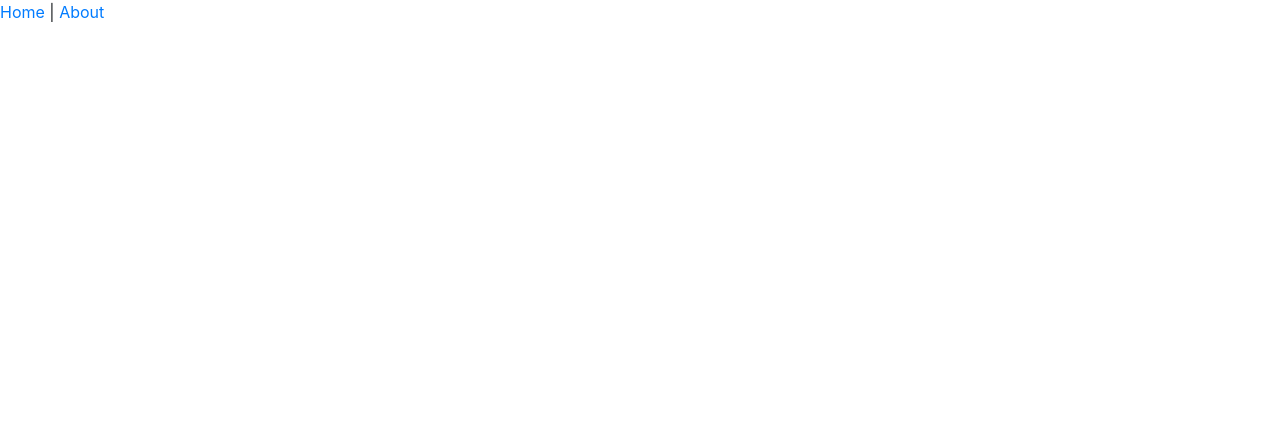
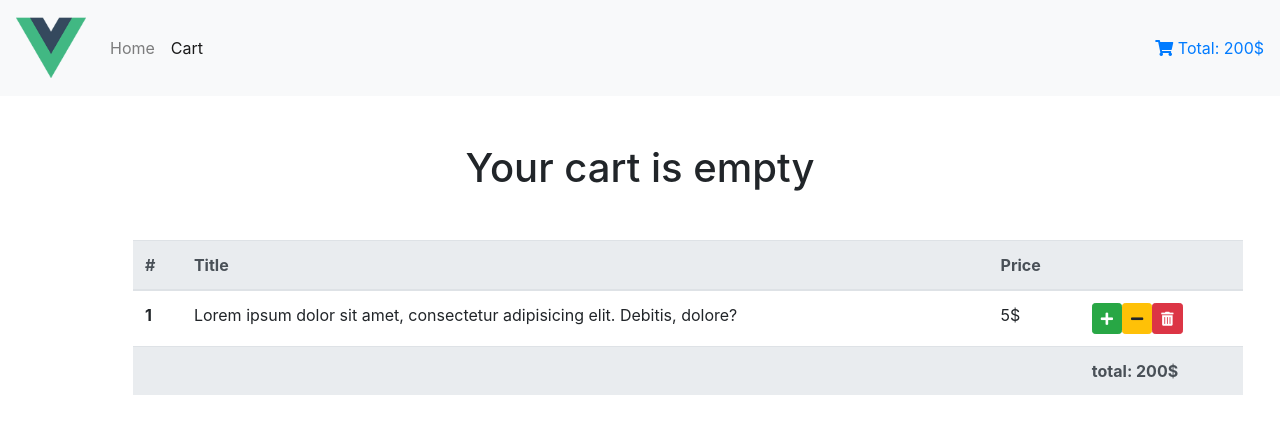
Before and after one commit to cherneckiy/vue-store, a Vue app: page /cart in a window 1280 px wide. Shown: the top 434 px of the page. Built offline with nearby package versions, Linux system fonts and the light colour scheme.

Commit message:
component and pages

```diff
--- a/src/App.vue
+++ b/src/App.vue
@@ -1,9 +1,6 @@
 <template>
   <div id="app">
-    <div id="nav">
-      <router-link to="/">Home</router-link> |
-      <router-link to="/about">About</router-link>
-    </div>
+    <header-app/>
     <router-view/>
   </div>
 </template>
@@ -12,3 +9,10 @@
   @import "~bootstrap/dist/css/bootstrap.css";
   @import "~@fortawesome/fontawesome-free/css/all.css";
 </style>
+<script>
+import HeaderApp from '@/components/header-app/index'
+export default {
+  components: { HeaderApp }
+}
+
+</script>
--- a/src/components/HelloWorld.vue
+++ /dev/null
@@ -1,58 +0,0 @@
-<template>
-  <div class="hello">
-    <h1>{{ msg }}</h1>
-    <p>
-      For a guide and recipes on how to configure / customize this project,<br>
-      check out the
-      <a href="https://cli.vuejs.org" target="_blank" rel="noopener">vue-cli documentation</a>.
-    </p>
-    <h3>Installed CLI Plugins</h3>
-    <ul>
-      <li><a href="https://github.com/vuejs/vue-cli/tree/dev/packages/%40vue/cli-plugin-babel" target="_blank" rel="noopener">babel</a></li>
-      <li><a href="https://github.com/vuejs/vue-cli/tree/dev/packages/%40vue/cli-plugin-eslint" target="_blank" rel="noopener">eslint</a></li>
-    </ul>
-    <h3>Essential Links</h3>
-    <ul>
-      <li><a href="https://vuejs.org" target="_blank" rel="noopener">Core Docs</a></li>
-      <li><a href="https://forum.vuejs.org" target="_blank" rel="noopener">Forum</a></li>
-      <li><a href="https://chat.vuejs.org" target="_blank" rel="noopener">Community Chat</a></li>
-      <li><a href="https://twitter.com/vuejs" target="_blank" rel="noopener">Twitter</a></li>
-      <li><a href="https://news.vuejs.org" target="_blank" rel="noopener">News</a></li>
-    </ul>
-    <h3>Ecosystem</h3>
-    <ul>
-      <li><a href="https://router.vuejs.org" target="_blank" rel="noopener">vue-router</a></li>
-      <li><a href="https://vuex.vuejs.org" target="_blank" rel="noopener">vuex</a></li>
-      <li><a href="https://github.com/vuejs/vue-devtools#vue-devtools" target="_blank" rel="noopener">vue-devtools</a></li>
-      <li><a href="https://vue-loader.vuejs.org" target="_blank" rel="noopener">vue-loader</a></li>
-      <li><a href="https://github.com/vuejs/awesome-vue" target="_blank" rel="noopener">awesome-vue</a></li>
-    </ul>
-  </div>
-</template>
-
-<script>
-export default {
-  name: 'HelloWorld',
-  props: {
-    msg: String
-  }
-}
-</script>
-
-<!-- Add "scoped" attribute to limit CSS to this component only -->
-<style scoped lang="scss">
-h3 {
-  margin: 40px 0 0;
-}
-ul {
-  list-style-type: none;
-  padding: 0;
-}
-li {
-  display: inline-block;
-  margin: 0 10px;
-}
-a {
-  color: #42b983;
-}
-</style>
--- /dev/null
+++ b/src/components/header-app/index.vue
@@ -0,0 +1,38 @@
+<template>
+  <nav class="navbar navbar-expand-lg navbar-light bg-light">
+    <router-link to="/" class="navbar-brand" >
+      <img style="width: 70px; height: 70px" alt="Vue logo" src="~@/assets/logo.png">
+    </router-link>
+    <button class="navbar-toggler" type="button" data-toggle="collapse" data-target="#navbarSupportedContent" aria-controls="navbarSupportedContent" aria-expanded="false" aria-label="Toggle navigation">
+      <span class="navbar-toggler-icon"></span>
+    </button>
+
+    <div class="collapse navbar-collapse" id="navbarSupportedContent">
+      <ul class="navbar-nav mr-auto">
+        <li class="nav-item">
+          <router-link to="/" class="nav-link" exact-active-class="active" exact>Home</router-link>
+        </li>
+        <li class="nav-item">
+          <router-link to="/cart" class="nav-link" active-class="active">Cart</router-link>
+        </li>
+      </ul>
+      <div>
+        <router-link to="/cart">
+          <i class="fas fa-shopping-cart"></i>
+          Total: 200$
+        </router-link>
+      </div>
+    </div>
+  </nav>
+</template>
+
+<script>
+export default {
+  name: 'header-app'
+}
+
+</script>
+
+<style scoped>
+
+</style>
--- /dev/null
+++ b/src/components/product/index.vue
@@ -0,0 +1,32 @@
+<template>
+  <div class="card">
+    <div class="d-flex justify-content-center">
+      <div class="spinner-border  m-5" role="status">
+        <span class="sr-only">Loading...</span>
+      </div>
+    </div>
+    <!--          <img src="..." class="card-img-top" alt="...">-->
+    <div class="card-body">
+      <h5 class="card-title">Card title</h5>
+      <p class="card-text">Some quick example text to build on the card title and make up the bulk of the card's content.</p>
+      <div class="row">
+        <div class="col-5">
+          <span>price: 5$</span>
+        </div>
+        <div class="col-7 text-right">
+          <a href="#" class="btn btn-primary">Add to cart</a>
+        </div>
+      </div>
+    </div>
+  </div>
+</template>
+
+<script>
+export default {
+  name: 'product'
+}
+</script>
+
+<style scoped>
+
+</style>
--- /dev/null
+++ b/src/components/table-cart/index.vue
@@ -0,0 +1,36 @@
+<template>
+  <div class="container">
+
+    <table class="table m-5">
+      <thead class="thead-light">
+      <tr>
+        <th scope="col">#</th>
+        <th scope="col">Title</th>
+        <th scope="col">Price</th>
+        <th scope="col"></th>
+      </tr>
+      </thead>
+      <tbody>
+
+      <table-cart-item/>
+
+      <tr class="thead-light">
+        <th scope="row"></th>
+        <th scope="row"></th>
+        <th scope="row"></th>
+        <th scope="row">total: 200$</th>
+      </tr>
+      </tbody>
+    </table>
+
+  </div>
+</template>
+
+<script>
+import TableCartItem from './table-cart-item'
+
+export default {
+  name: 'table-cart',
+  components: { TableCartItem }
+}
+</script>
--- /dev/null
+++ b/src/components/table-cart/table-cart-item.vue
@@ -0,0 +1,20 @@
+<template>
+  <tr>
+    <th scope="row">1</th>
+    <td>Lorem ipsum dolor sit amet, consectetur adipisicing elit. Debitis, dolore?</td>
+    <td>5$</td>
+    <td>
+      <button type="button" class="btn btn-sm btn-success"><i class="fas fa-plus"></i>
+      </button>
+      <button type="button" class="btn btn-sm btn-warning"><i class="fas fa-minus"></i>
+      </button>
+      <button type="button" class="btn btn-sm btn-danger"><i class="fas fa-trash-alt"></i>
+      </button>
+    </td>
+  </tr>
+</template>
+<script>
+export default {
+  name: 'table-cart-item'
+}
+</script>
--- /dev/null
+++ b/src/pages/Cart.vue
@@ -0,0 +1,13 @@
+<template>
+  <div class="about">
+    <h1 class='text-center m-5'> Your cart is empty </h1>
+    <TableCart />
+  </div>
+</template>
+<script>
+import TableCart from '@/components/table-cart/index'
+export default {
+  name: 'cart',
+  components: { TableCart }
+}
+</script>
--- /dev/null
+++ b/src/pages/Catalog.vue
@@ -0,0 +1,25 @@
+<template>
+  <div class="container">
+
+    <div class="row">
+
+      <div class="col-md-4 my-4">
+        <product/>
+      </div>
+
+    </div>
+
+  </div>
+</template>
+
+<script>
+import Product from '@/components/product/index'
+export default {
+  name: 'catalog',
+  components: { Product }
+}
+</script>
+
+<style scoped>
+
+</style>
--- a/src/router.js
+++ b/src/router.js
@@ -1,6 +1,6 @@
 import Vue from 'vue'
 import Router from 'vue-router'
-import Home from './views/Home.vue'
+import Catalog from './pages/Catalog'
 
 Vue.use(Router)
 
@@ -10,16 +10,13 @@ export default new Router({
   routes: [
     {
       path: '/',
-      name: 'home',
-      component: Home
+      name: 'catalog',
+      component: Catalog
     },
     {
-      path: '/about',
-      name: 'about',
-      // route level code-splitting
-      // this generates a separate chunk (about.[hash].js) for this route
-      // which is lazy-loaded when the route is visited.
-      component: () => import(/* webpackChunkName: "about" */ './views/About.vue')
+      path: '/cart',
+      name: 'cart',
+      component: () => import('./pages/Cart.vue')
     }
   ]
 })
--- a/src/views/About.vue
+++ /dev/null
@@ -1,5 +0,0 @@
-<template>
-  <div class="about">
-    <h1>This is an about page</h1>
-  </div>
-</template>
--- a/src/views/Home.vue
+++ /dev/null
@@ -1,18 +0,0 @@
-<template>
-  <div class="home">
-    <img alt="Vue logo" src="../assets/logo.png">
-    <HelloWorld msg="Welcome to Your Vue.js App"/>
-  </div>
-</template>
-
-<script>
-// @ is an alias to /src
-import HelloWorld from '@/components/HelloWorld.vue'
-
-export default {
-  name: 'home',
-  components: {
-    HelloWorld
-  }
-}
-</script>
```
